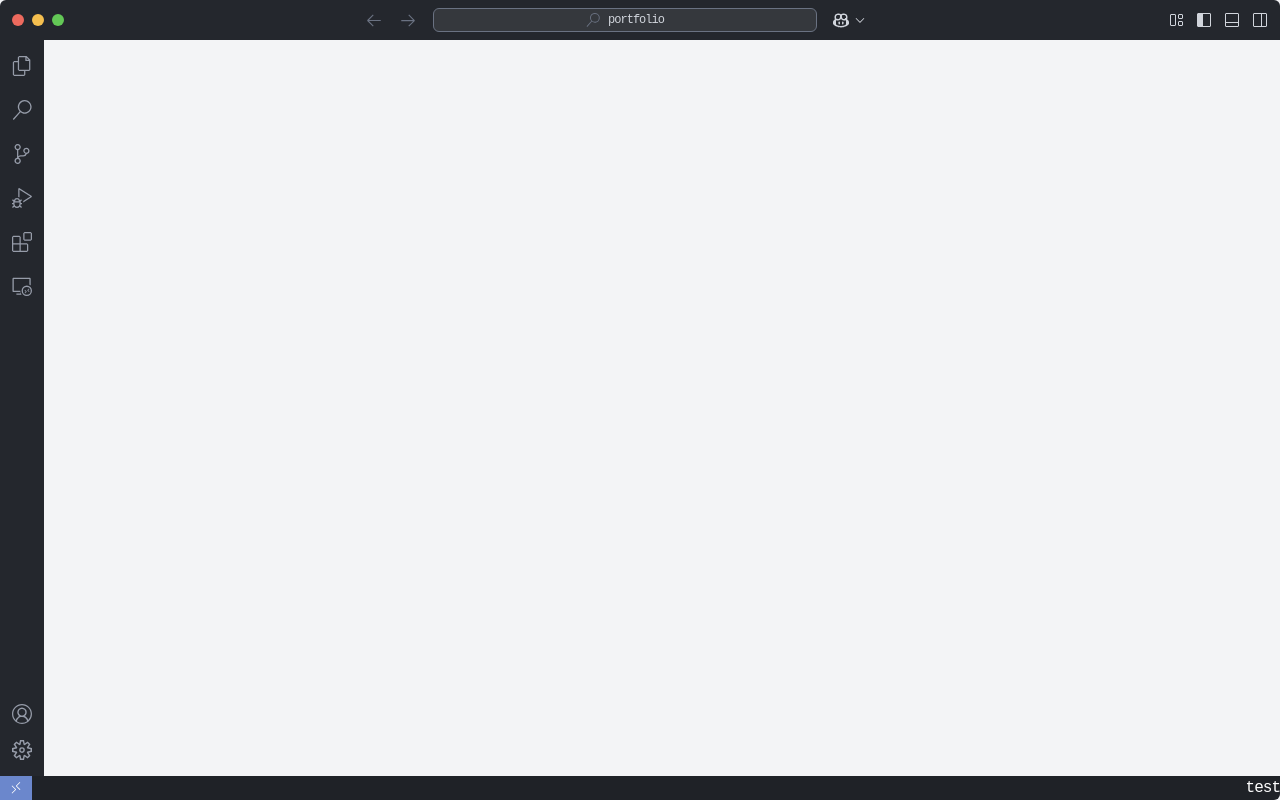
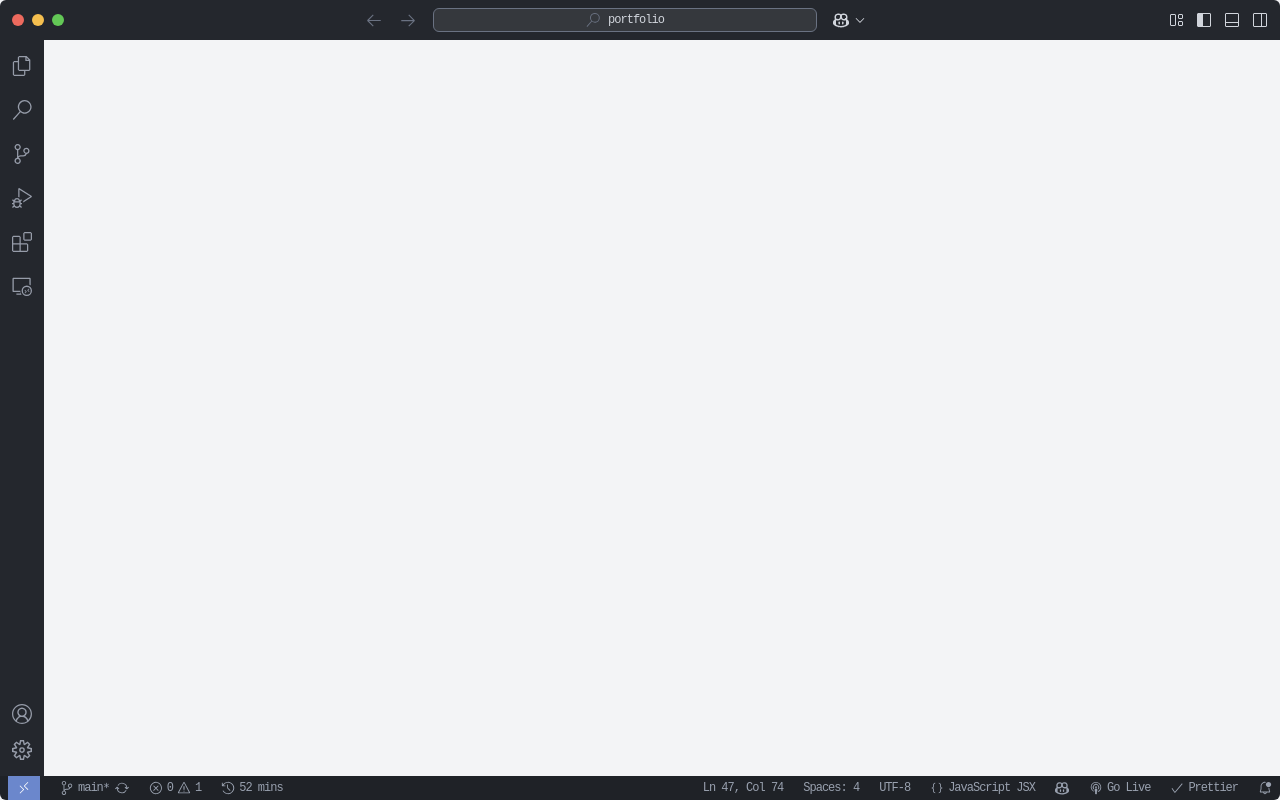
Before and after one commit to mhjarvis/portfolio, a Next.js app: page / in a window 1280 px wide. Built offline with nearby package versions, Linux system fonts and the light colour scheme.

Commit message:
refactor StatusBar component: enhance layout and add JSON display

```diff
--- a/components/outer-components/StatusBar.jsx
+++ b/components/outer-components/StatusBar.jsx
@@ -5,25 +5,70 @@ import {
 	VscError,
 	VscWarning,
 	VscHistory,
+	VscJson,
 	VscCopilot,
 	VscBroadcast,
 	VscCheck,
 	VscBellDot,
 } from "react-icons/vsc"
+import { LuAsterisk } from "react-icons/lu"
 
 export default function StatusBar() {
 	return (
-		<div className="h-6 min-w-full flex items-center justify-between bg-vs-dark-gray text-white rounded-b-md">
-			{/** */}
-			{/** Status Bar Left Section */}
-			{/** */}
-			<div className="h-full w-8 flex items-center justify-center gap-2 bg-vsblue-500">
-				<VscRemote className="text-sm text-white" />
+		<div className="h-6 w-full flex items-center bg-vs-dark-gray text-white rounded-b-md px-2">
+			{/* Left Section – fixed size, doesn't shrink */}
+			<div className="h-full flex items-center gap-5 flex-shrink-0 mr-10">
+				<div className="h-full w-8 flex items-center justify-center bg-vsblue-500">
+					<VscRemote className="text-sm text-white" />
+				</div>
+				<div className="flex items-center gap-1">
+					<VscSourceControl className="text-sm text-gray-400" />
+					<div className="text-[12px] text-gray-400">main</div>
+					<LuAsterisk className="text-[9px] ml-[-5px] mt-[-5px] text-gray-400" />
+					<VscSync className="text-sm text-gray-400" />
+				</div>
+				<div className="flex items-center gap-1">
+					<VscError className="text-sm text-gray-400" />
+					<div className="text-[12px] text-gray-400">0</div>
+					<VscWarning className="text-sm text-gray-400" />
+					<div className="text-[12px] text-gray-400">1</div>
+				</div>
+				<div className="flex items-center gap-1">
+					<VscHistory className="text-sm text-gray-400" />
+					<div className="text-[12px] text-gray-400">52 mins</div>
+				</div>
 			</div>
-			{/** */}
-			{/** Status Bar Right Section */}
-			{/** */}
-			<div>test</div>
+
+			{/* Right Section – fills remaining space, hides overflow */}
+			<div className="h-full flex-1 flex items-center gap-5 justify-end overflow-hidden">
+				<div className="flex items-center gap-1 whitespace-nowrap text-[12px] text-gray-400">
+					Ln 47, Col 74
+				</div>
+				<div className="flex items-center gap-1 whitespace-nowrap text-[12px] text-gray-400">
+					Spaces: 4
+				</div>
+				<div className="flex items-center gap-1 whitespace-nowrap text-[12px] text-gray-400">
+					UTF-8
+				</div>
+				<div className="flex items-center gap-1 whitespace-nowrap text-[12px] text-gray-400">
+					<VscJson className="text-sm" />
+					JavaScript JSX
+				</div>
+				<div className="flex items-center gap-1">
+					<VscCopilot className="text-sm text-gray-400" />
+				</div>
+				<div className="flex items-center gap-1 whitespace-nowrap text-[12px] text-gray-400">
+					<VscBroadcast className="text-sm" />
+					Go Live
+				</div>
+				<div className="flex items-center gap-1 whitespace-nowrap text-[12px] text-gray-400">
+					<VscCheck className="text-sm" />
+					Prettier
+				</div>
+				<div className="flex items-center gap-1">
+					<VscBellDot className="text-sm text-gray-400" />
+				</div>
+			</div>
 		</div>
 	)
 }
```
